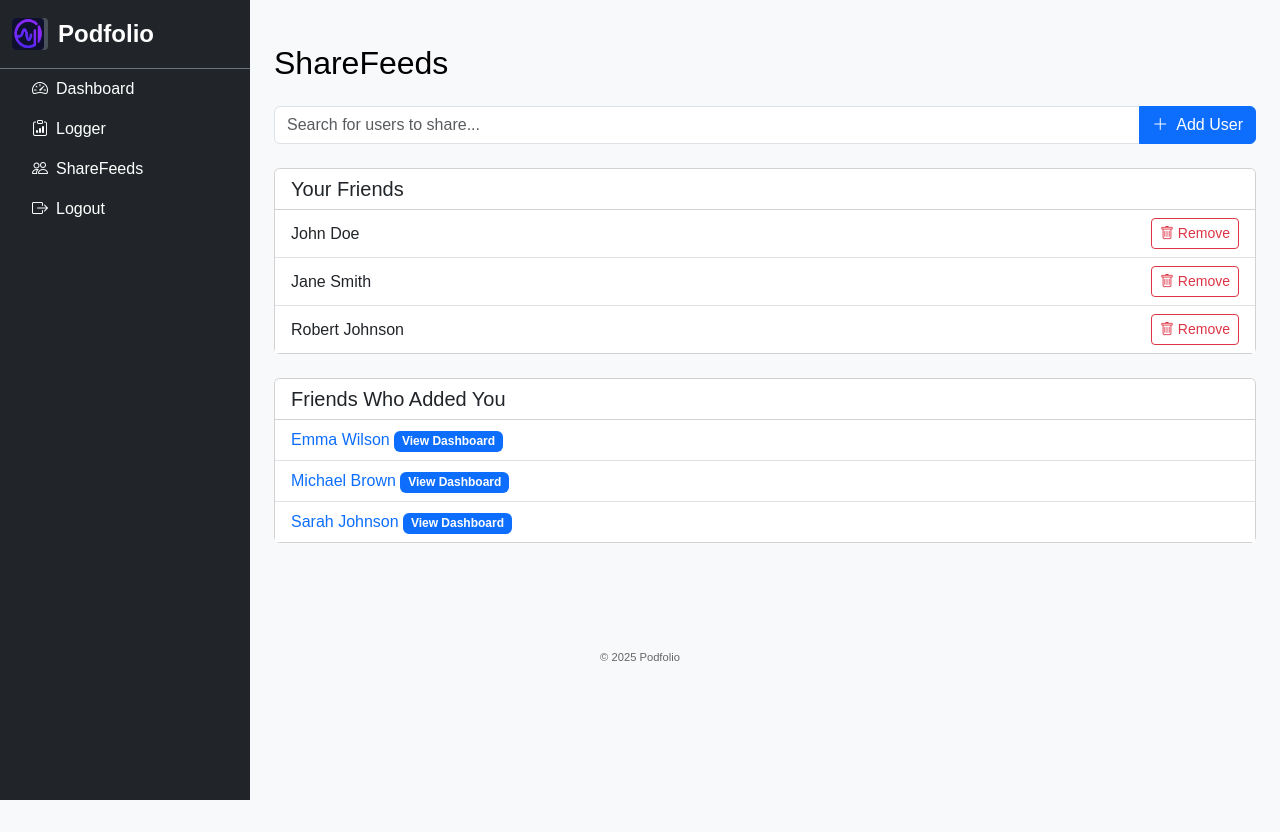
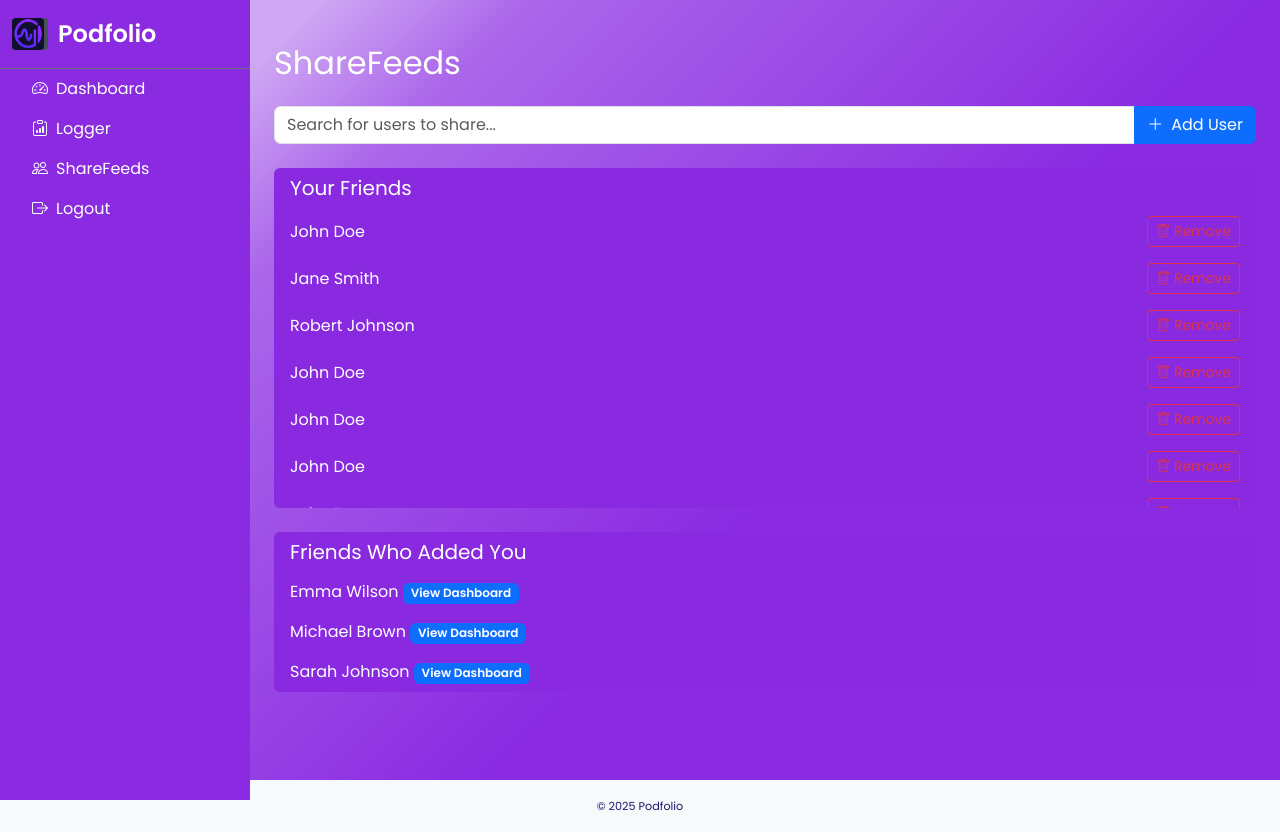
Before and after one commit to EmilyHan22/CITS3403-Project, a Flask app: page /shareview in a window 1280 px wide. Before the commit the page ends 800 px from the top, so only its background shows below. Run offline with Flask 3, Linux system fonts and the light colour scheme.

Commit message:
-Customized theme colours -added a favicon

```diff
--- a/app/static/css/main.css
+++ b/app/static/css/main.css
@@ -7,17 +7,28 @@
 
 /* --- Global body style --- */
 body {
-  font-family: Arial, sans-serif;
-  background-color: #f8f9fa;
-  color: #000000;
+  font-family: 'Poppins',Arial, sans-serif;
+  background: linear-gradient(135deg, #CFA8F3 15%,#AB67EA 25%, #8A2BE2 60%);
+  background-color: 	#B274EC;
+  color: #ffffff;
   padding-top: 56px; /* Space for mobile nav */
+  animation: gradientMove 15s ease infinite;
 }
 
 /* --- Header (if you ever use one separately) --- */
 header {
-  background: #333;
+  background: #8A2BE2;
   color: #fff;
   padding: 10px 20px;
+}
+
+
+a {
+  color: inherit;
+}
+
+a:hover {
+  color: #B274EC; /* Optional: nice hover color */
 }
 
 /* --- Navbar links --- */
@@ -38,7 +49,7 @@ nav a:hover {
   left: 0;
   right: 0;
   z-index: 1000;
-  background-color: #212529;
+  background-color: #8A2BE2;
   height: 56px;
   display: flex;
   align-items: center;
@@ -47,7 +58,7 @@ nav a:hover {
 
 /* --- Desktop Sidebar Navigation --- */
 .desktop-nav {
-  background-color: #212529;
+  background-color: #8A2BE2;
   min-height: calc(100vh - 56px);
   display: none; /* hidden on mobile */
 }
@@ -71,15 +82,35 @@ nav a:hover {
   justify-content: center;
 }
 
+.card {
+  background-color:	#892AE0 !important;
+  border: none;
+  color: #ffffff;
+}
+
+.card-header {
+  background-color: transparent !important;
+  border-bottom: none;
+  color: #ffffff;
+}
+
+.list-group-item {
+  background-color: transparent;
+  border: none;
+  color: #ffffff;
+}
+
+
 /* --- Lists (user lists, friends lists) --- */
 .user-list, .friends-list {
+
   max-height: 300px;
   overflow-y: auto;
 }
 
 .main-screen {
   min-height: 300px;
-  background-color: white;
+  background-color: #8A2BE2;
 }
 
 /* --- Custom scrollbar for lists --- */
@@ -90,7 +121,7 @@ nav a:hover {
 
 .user-list::-webkit-scrollbar-thumb,
 .friends-list::-webkit-scrollbar-thumb {
-  background-color: #adb5bd;
+  background-color: #9B9CF2;
   border-radius: 4px;
 }
 
@@ -137,6 +168,18 @@ main {
 footer {
   text-align: center;
   font-size: 0.8rem;
-  color: #666;
+  background-color: #191970;
+  color:#191970;
   margin-top: 40px;
 }
+@keyframes gradientMove {
+  0% {
+    background-position: 0% 50%;
+  }
+  50% {
+    background-position: 100% 50%;
+  }
+  100% {
+    background-position: 0% 50%;
+  }
+}
--- a/app/templates/base.html
+++ b/app/templates/base.html
@@ -4,8 +4,11 @@
   <meta charset="UTF-8" />
   <meta http-equiv="X-UA-Compatible" content="IE=edge" />
   <meta name="viewport" content="width=device-width, initial-scale=1" />
+  <link rel="icon" type="image/x-icon" href="{{ url_for('static', filename='icons/favicon.png') }}">
+  <title>{% block title %}Podfolio{% endblock %}</title>
 
-  <title>{% block title %}Podfolio{% endblock %}</title>
+  <link href="https://fonts.googleapis.com/css2?family=Poppins:wght@400;600&display=swap" rel="stylesheet">
+
 
   <!-- Bootstrap CSS -->
   <link href="https://cdn.jsdelivr.net/npm/bootstrap@5.3.0/dist/css/bootstrap.min.css" rel="stylesheet" />
@@ -17,9 +20,9 @@
 
   <!-- Mobile Navigation (shown on small screens) -->
   <nav class="mobile-nav d-md-none">
-    <a href="{{ url_for('main.index') }}" class="logo-container me-auto">
+    <a href="{{ url_for('main.visualise') }}" class="logo-container me-auto">
       <div class="logo-img">
-        <img src="{{ url_for('static', filename='icons/icon.JPG') }}" alt="Podfolio Logo" class="logo-img me-2">
+        <img src="{{ url_for('static', filename='icons/favicon.png') }}" alt="Podfolio Logo" class="logo-img me-2">
       </div>
       <span class="fs-5 fw-bold">Podfolio</span>
     </a>
--- a/app/templates/shareview.html
+++ b/app/templates/shareview.html
@@ -41,6 +41,22 @@ ShareFeeds – Podfolio
             Robert Johnson
             <button class="btn btn-sm btn-outline-danger remove-user"><i class="bi bi-trash"></i> Remove</button>
           </li>
+          <li class="list-group-item d-flex justify-content-between align-items-center">
+            John Doe
+            <button class="btn btn-sm btn-outline-danger remove-user"><i class="bi bi-trash"></i> Remove</button>
+          </li>
+          <li class="list-group-item d-flex justify-content-between align-items-center">
+            John Doe
+            <button class="btn btn-sm btn-outline-danger remove-user"><i class="bi bi-trash"></i> Remove</button>
+          </li>
+          <li class="list-group-item d-flex justify-content-between align-items-center">
+            John Doe
+            <button class="btn btn-sm btn-outline-danger remove-user"><i class="bi bi-trash"></i> Remove</button>
+          </li>
+          <li class="list-group-item d-flex justify-content-between align-items-center">
+            John Doe
+            <button class="btn btn-sm btn-outline-danger remove-user"><i class="bi bi-trash"></i> Remove</button>
+          </li>
         </ul>
       </div>
     </div>
```
Also changed, not shown: app/static/icons/favicon.png (added).
